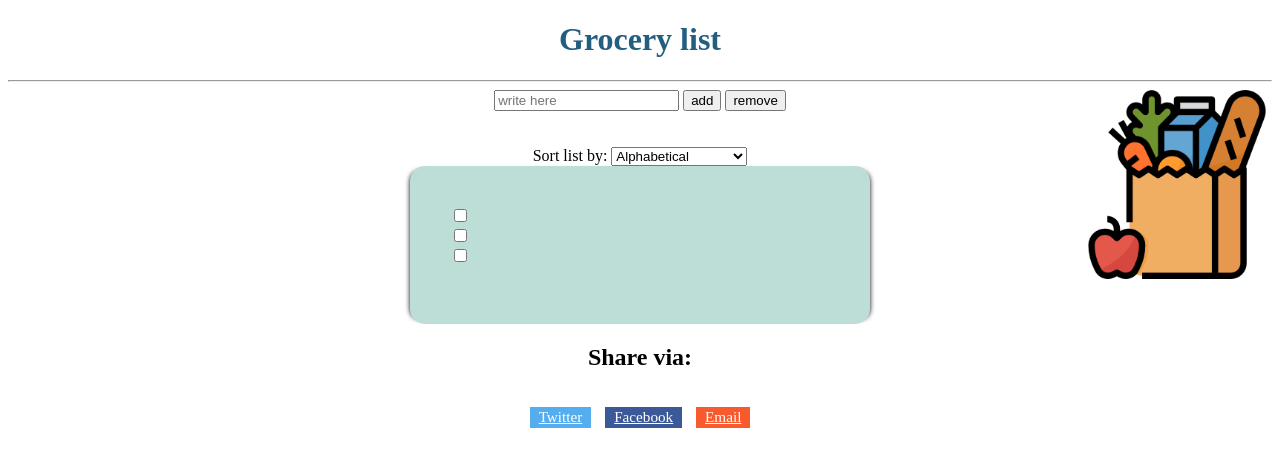
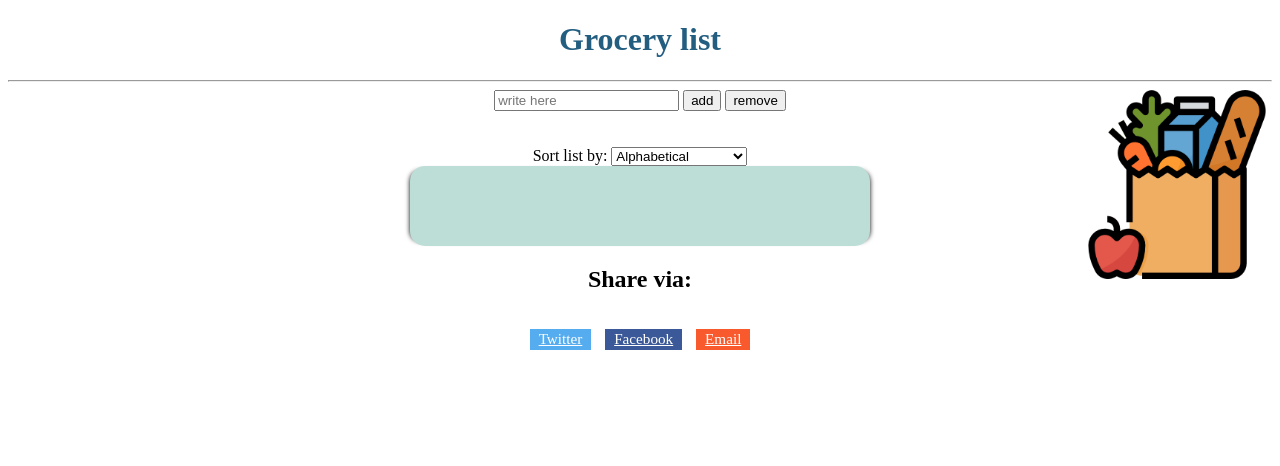
Before and after one commit to emelysalmeron/Grocery-list, a website: page index.html in a window 1280 px wide. Drawn offline with Linux system fonts and the light colour scheme.

Commit message:
modify form

```diff
--- a/index.html
+++ b/index.html
@@ -32,13 +32,8 @@
     </div>
 
     <div class="list" style="display: block;">
-      <form>
-        <input type="checkbox" id="checkbox1" name="" value="" />
-        <label for="checkbox1"> </label><br />
-        <input type="checkbox" id="checkbox2" name="" value="" />
-        <label for="checkbox2"> </label><br />
-        <input type="checkbox" id="checkbox3" name="" value="" />
-        <label for="checkbox3"></label><br /><br />
+      <form id="listForm">
+        <!-- <input type="checkbox" id="checkbox1" name="" value="" /><label for="checkbox1"> </label><br /> -->
       </form>
     </div>
     <script type="module" src="./src/init/index.js"></script>
```
